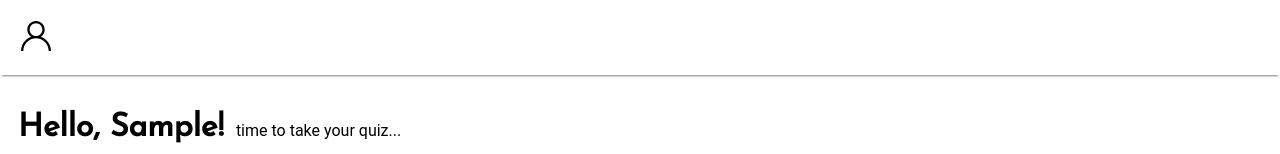
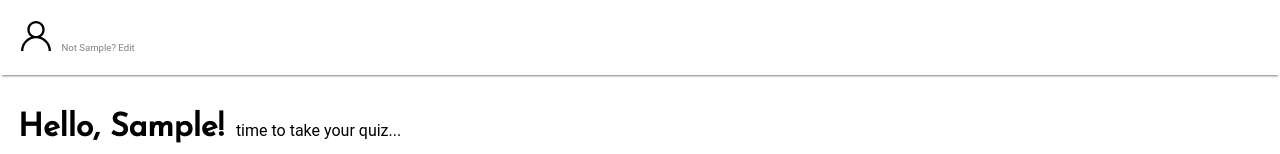
Before and after one commit to duggiemitchell/math-quiz, a React (Vite) app: page / in a window 1280 px wide. Both pictures are taken after typing "Sample" into the empty fields and a click on the button "Enter". Shown: the top 154 px of the page. Built offline with nearby package versions, Linux system fonts and the light colour scheme.

Commit message:
quizzers can edit name

```diff
--- a/index.css
+++ b/index.css
@@ -36,7 +36,14 @@ button {
   height: 40px;
   margin-bottom: 45px;
 }
-
+.quiz-edit-user {
+  color: grey;
+  font-size: 0.3em;
+  margin-left: 10px;
+}
+.quiz-edit-user span {
+  cursor: pointer;
+}
 .quiz-header {
   display: flex;
   justify-content: space-between;
@@ -44,6 +51,10 @@ button {
   box-shadow: 0 3px 2px -2px grey;
   padding: 0.67em 0.67em;
   height: 1em;
+}
+.quiz-header-user {
+  display: flex;
+  align-items: baseline;
 }
 .quiz-hero {
   display: block;
--- a/src/components/Quiz.tsx
+++ b/src/components/Quiz.tsx
@@ -25,7 +25,10 @@ const Quiz = () => {
       {user ? (
         <>
           <nav className="quiz-header">
-            <UserIcon />
+            <div className="quiz-header-user">
+              <UserIcon />
+              <SetUser set={saveUser} type="edit" />
+            </div>
             {inProgress && <Timer start={inProgress} />}
           </nav>
           <main className="quiz-main">
@@ -44,7 +47,7 @@ const Quiz = () => {
           </main>
         </>
       ) : (
-        <SetUser set={saveUser} />
+        <SetUser set={saveUser} type="add" />
       )}
     </>
   );
--- a/src/components/user/Set.tsx
+++ b/src/components/user/Set.tsx
@@ -1,26 +1,69 @@
-import React from "react";
+import React, { useState, useRef, useEffect } from "react";
 import { useLocalStorage } from "../../utils/hooks";
 
-const SetUser = ({ set }: { set: (user: string) => void }) => {
+interface Props {
+  set: (user: string) => void;
+  type: "edit" | "add";
+}
+const SetUser = ({ set, type }: Props) => {
   const [user, setUser] = useLocalStorage("user", null);
+  const [newUser, setNewUser] = useState("");
+  const [isEditing, setIsEditing] = useState(false);
+  const editEl = useRef(null);
 
+  const reset = () => {
+    setIsEditing(false);
+  };
+  const edit = () => {
+    setIsEditing(true);
+  };
   const handleChange = (e: React.ChangeEvent<HTMLInputElement>) => {
     setUser(e.target.value);
   };
+  const handleEdit = (e: React.ChangeEvent<HTMLInputElement>) => {
+    setNewUser(e.target.value);
+  };
   const handleSubmit = (e: React.FormEvent<HTMLFormElement>) => {
     e.preventDefault();
+
+    if (isEditing) {
+      reset();
+    }
+    const quizzer = newUser ? newUser : user;
     //   save user to the local storage...
-    setUser(user.trim());
+    setUser(quizzer.trim());
     /* callback to set user at top level up the app.  It may be preferable to have this callback live elsewhere to be set from anywhere? */
-    set(user.trim());
+    set(quizzer.trim());
   };
-  return (
-    <form className="quiz-set-user" onSubmit={handleSubmit}>
-      <label htmlFor="user">Please, enter your name to take the quiz...</label>
-      <input required type="text" onChange={handleChange} />
-      <button type="submit">Enter</button>
-    </form>
-  );
+
+  useEffect(() => {
+    if (isEditing) {
+      editEl.current.focus();
+    }
+  }, [isEditing, editEl]);
+
+  const content = {
+    add: [
+      <form className="quiz-set-user" onSubmit={handleSubmit} key="set-user">
+        <label htmlFor="user">
+          Please, enter your name to take the quiz...
+        </label>
+        <input required type="text" onChange={handleChange} />
+        <button type="submit">Enter</button>
+      </form>
+    ],
+    edit: [
+      <form className="quiz-edit-user" onSubmit={handleSubmit} key="edit-user">
+        <span>Not {user}?</span>{" "}
+        {isEditing ? (
+          <input onBlur={reset} onChange={handleEdit} ref={editEl} />
+        ) : (
+          <span onClick={edit}>Edit</span>
+        )}
+      </form>
+    ]
+  };
+  return <>{content[type]}</>;
 };
 
 export default SetUser;
```
